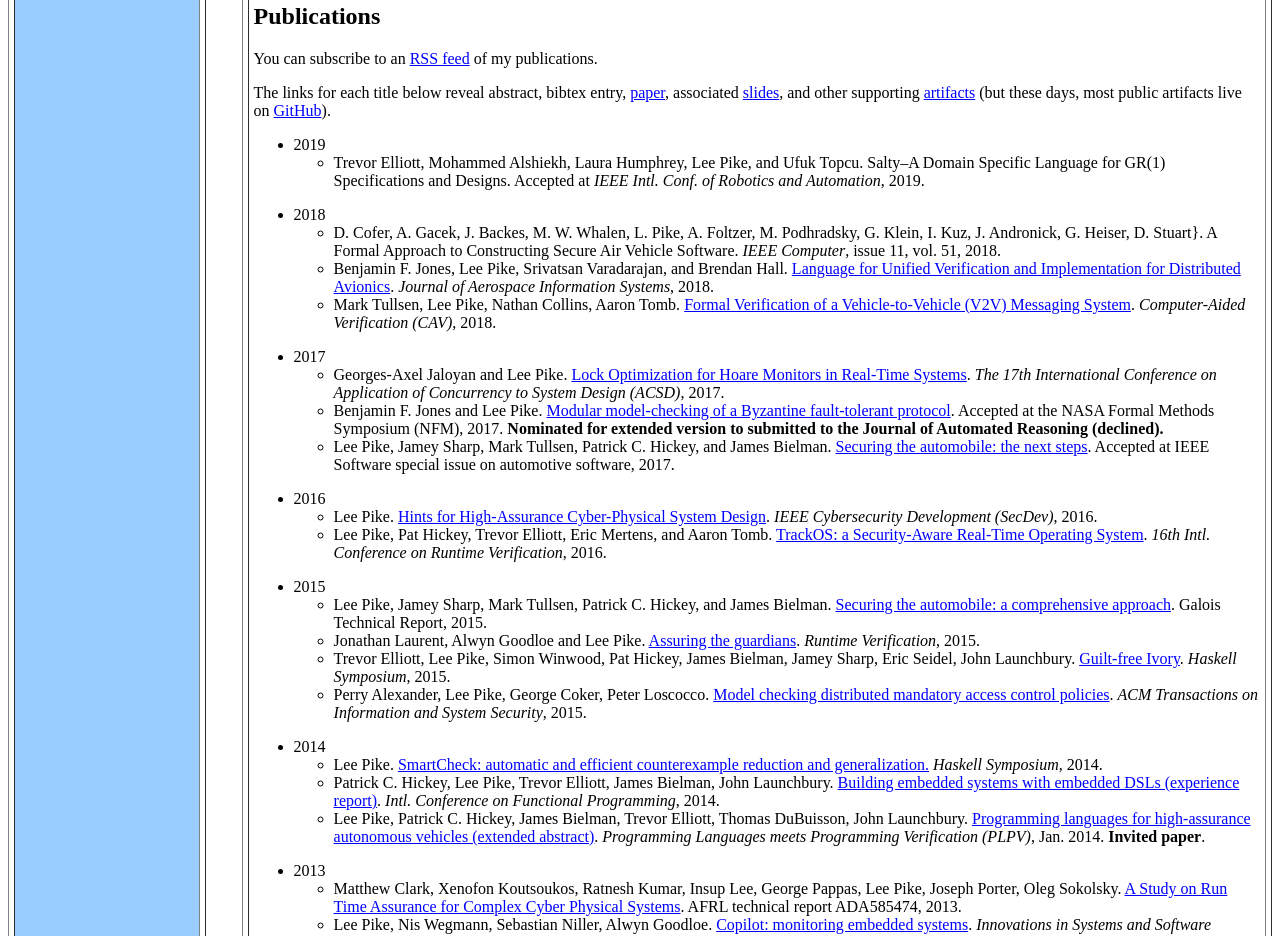
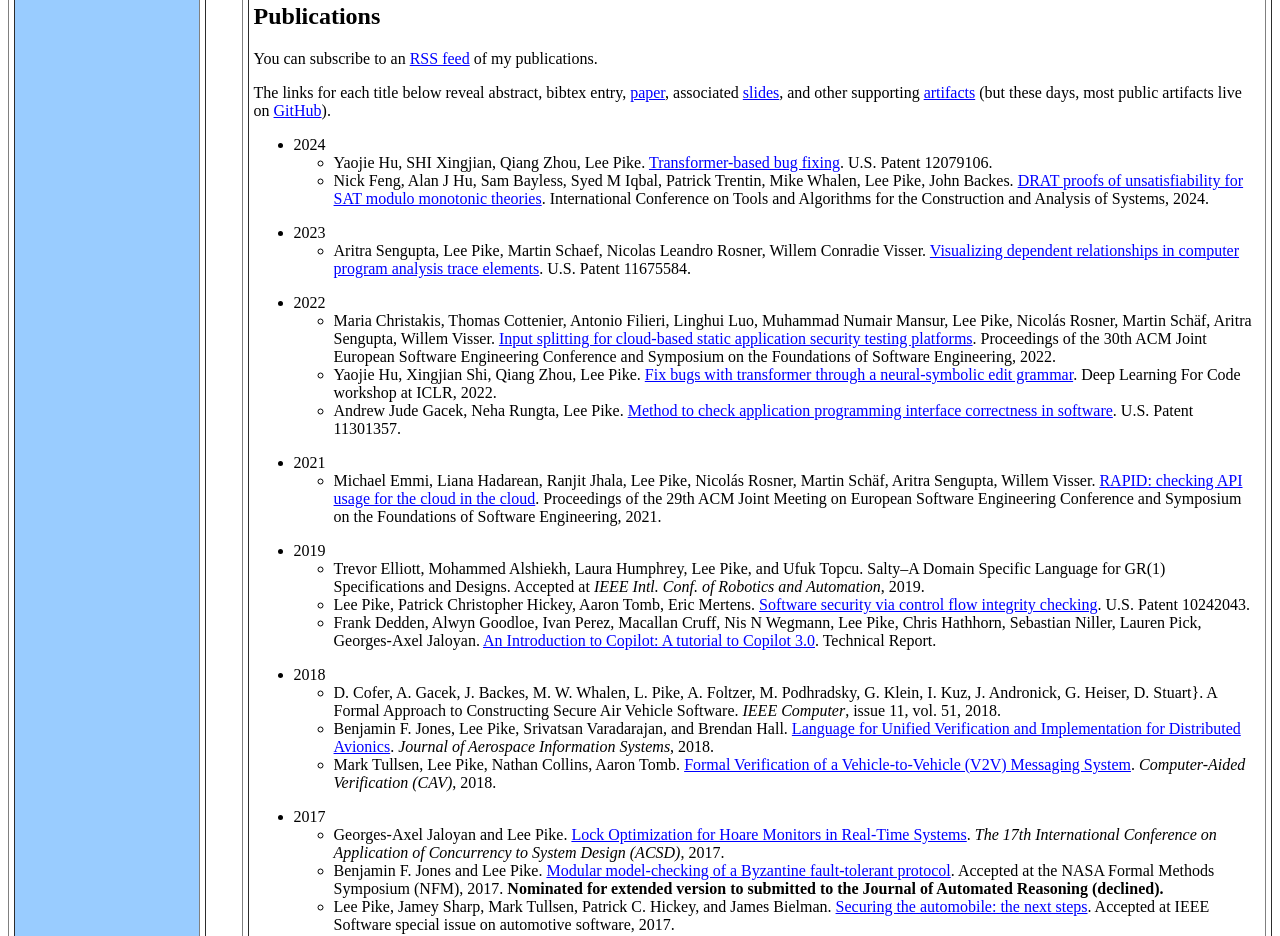
Before and after one commit to leepike/leepiike.github.io, a plain HTML site: page index.html in a window 1280 px wide. Shown: the part 3134-4070 px from the top of the page. Drawn offline with Linux system fonts and the light colour scheme.

Commit message:
Update publications.

```diff
--- a/index.html
+++ b/index.html
@@ -390,11 +390,66 @@ The links for each title below reveal abstract, bibtex entry,
 live on <a href="https://github.com/leepike">GitHub</a>).
 
 <ul>
+<li>2024</li>
+<ul>
+<li style="list-style: none; display: inline">
+<li><span class=RSS:item>
+Yaojie Hu, SHI Xingjian, Qiang Zhou, Lee Pike. <a href="https://patents.google.com/patent/US12079106B1/en">Transformer-based bug fixing</a>. U.S. Patent 12079106.
+</span></li>
+<li><span class=RSS:item>
+Nick Feng, Alan J Hu, Sam Bayless, Syed M Iqbal, Patrick Trentin, Mike Whalen, Lee Pike, John Backes. <a href="https://arxiv.org/abs/2401.10703">DRAT proofs of unsatisfiability for SAT modulo monotonic theories</a>. International Conference on Tools and Algorithms for the Construction and Analysis of Systems, 2024.
+</span></li>
+</ul>
+</ul>
+
+<ul>
+<li>2023</li>
+<ul>
+<li style="list-style: none; display: inline">
+<li><span class=RSS:item>
+Aritra Sengupta, Lee Pike, Martin Schaef, Nicolas Leandro Rosner, Willem Conradie Visser. <a href="https://patents.google.com/patent/US11675584B1/en">Visualizing dependent relationships in computer program analysis trace elements</a>. U.S. Patent 11675584.
+</span></li>
+</ul>
+</ul>
+
+<ul>
+<li>2022</li>
+<ul>
+<li style="list-style: none; display: inline">
+<li><span class=RSS:item>
+Maria Christakis, Thomas Cottenier, Antonio Filieri, Linghui Luo, Muhammad Numair Mansur, Lee Pike, Nicolás Rosner, Martin Schäf, Aritra Sengupta, Willem Visser. <a href="https://assets.amazon.science/a8/a7/4a4acaed42f5976e0cd31aa87962/input-splitting-for-cloud-based-static-application-security-testing-platforms.pdf">Input splitting for cloud-based static application security testing platforms</a>. Proceedings of the 30th ACM Joint European Software Engineering Conference and Symposium on the Foundations of Software Engineering, 2022.
+</span></li>
+<li><span class=RSS:item>
+Yaojie Hu, Xingjian Shi, Qiang Zhou, Lee Pike. <a href="https://arxiv.org/pdf/2204.06643">Fix bugs with transformer through a neural-symbolic edit grammar</a>. Deep Learning For Code workshop at ICLR, 2022.
+</span></li>
+<li><span class=RSS:item>
+Andrew Jude Gacek, Neha Rungta, Lee Pike. <a href="https://patentimages.storage.googleapis.com/c8/93/31/f289dfe6e40e2e/US11301357.pdf">Method to check application programming interface correctness in software</a>. U.S. Patent 11301357.
+</span></li>
+</ul>
+</ul>
+
+<ul>
+<li>2021</li>
+<ul>
+<li style="list-style: none; display: inline">
+<li><span class=RSS:item>
+Michael Emmi, Liana Hadarean, Ranjit Jhala, Lee Pike, Nicolás Rosner, Martin Schäf, Aritra Sengupta, Willem Visser. <a href="https://assets.amazon.science/40/42/c30d799c4d94af20f1ddfd547220/rapid-checking-api-usage-for-the-cloud-in-the-cloud.pdf">RAPID: checking API usage for the cloud in the cloud</a>. Proceedings of the 29th ACM Joint Meeting on European Software Engineering Conference and Symposium on the Foundations of Software Engineering, 2021.
+</span></li>
+</ul>
+</ul>
+
+<ul>
 <li>2019</li>
 <ul>
 <li style="list-style: none; display: inline">
 <li><span class=RSS:item>
 Trevor Elliott, Mohammed Alshiekh, Laura Humphrey, Lee Pike, and Ufuk Topcu. Salty–A Domain Specific Language for GR(1) Specifications and Designs. Accepted at <em>IEEE Intl. Conf. of Robotics and Automation</em>, 2019.
+</span></li>
+<li><span class=RSS:item>
+Lee Pike, Patrick Christopher Hickey, Aaron Tomb, Eric Mertens. <a href="https://patentimages.storage.googleapis.com/88/0a/7b/cc359b6e921e33/US10242043.pdf">Software security via control flow integrity checking</a>. U.S. Patent 10242043.
+</span></li>
+<li><span class=RSS:item>
+Frank Dedden, Alwyn Goodloe, Ivan Perez, Macallan Cruff, Nis N Wegmann, Lee Pike, Chris Hathhorn, Sebastian Niller, Lauren Pick, Georges-Axel Jaloyan. <a href="https://copilot-language.github.io/downloads/copilot_tutorial.pdf">An Introduction to Copilot: A tutorial to Copilot 3.0</a>. Technical Report.
 </span></li>
 </ul>
 </ul>
```
